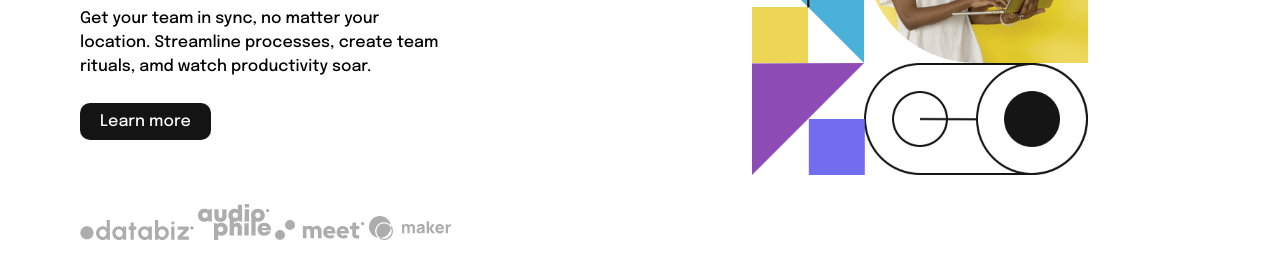
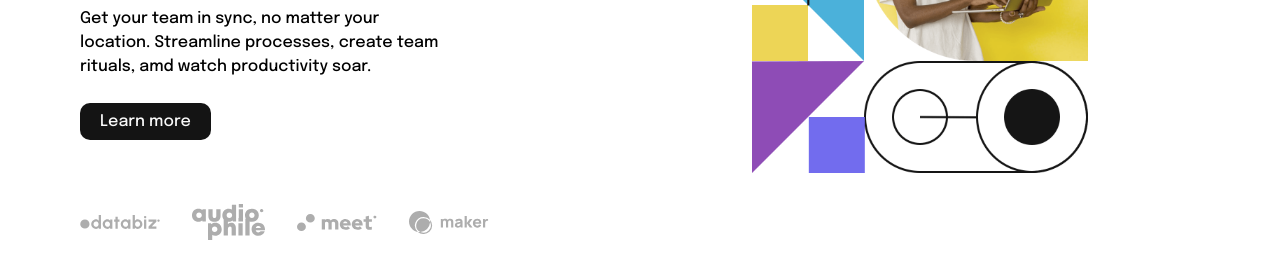
Before and after one commit to WadieBenabdouh/intro-section-with-dropdown-navigation-main, a website built with Parcel: page src/index.html in a window 1280 px wide. Shown: the part 416-694 px from the top of the page. Built offline with nearby package versions, Linux system fonts and the light colour scheme.

Commit message:
display flexed "partners"

```diff
--- a/src/scss/main.scss
+++ b/src/scss/main.scss
@@ -165,6 +165,15 @@ main{
                 border: solid 1px $black;
             }
         }
+
+        .partners{
+            display: flex;
+            align-items: center;
+            gap: 2em;
+            img {
+                max-width: 5em;
+            }
+        }
     }
     //
     .artwork{
```
Also changed, not shown: 3 other files.
